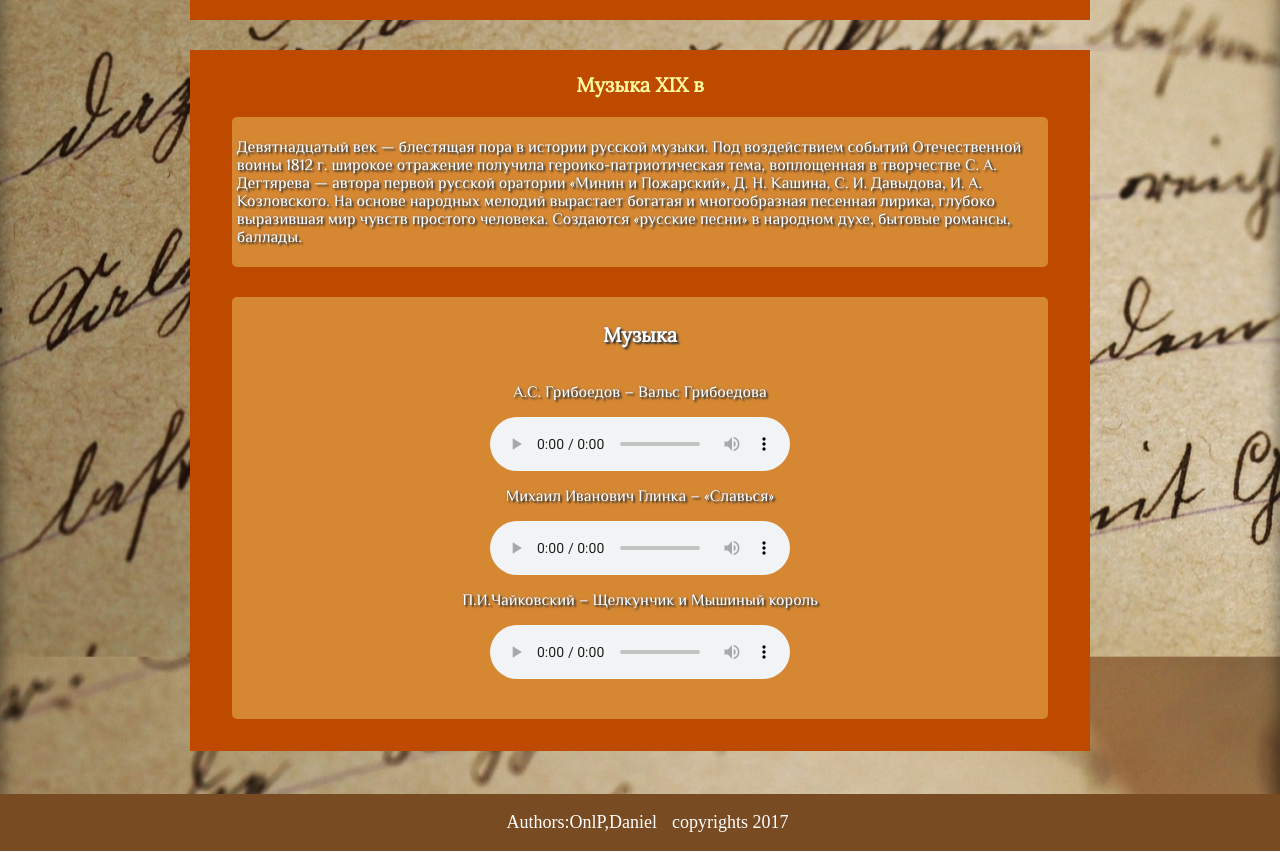
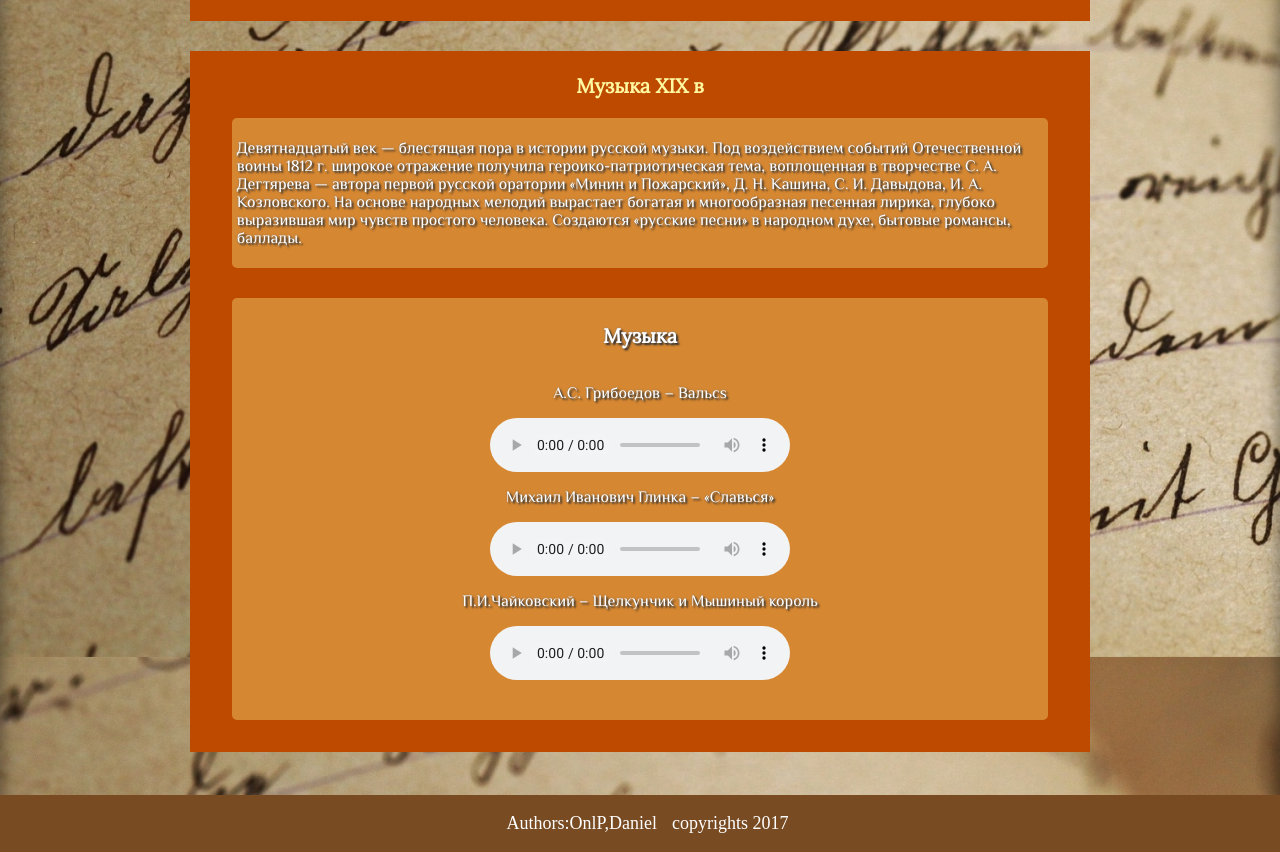
Before and after one commit to Onlyprogrammer/Onlyprogrammer.github.io, a plain HTML site: page index.html in a window 1280 px wide. Shown: the part 4998-5850 px from the top of the page. Drawn offline with Linux system fonts and the light colour scheme.

Commit message:
hahhahah

```diff
--- a/index.html
+++ b/index.html
@@ -210,7 +210,7 @@
     </main>
     <main id="music_for_listening">
       <h3>Музыка</h3>
-      <p>А.С. Грибоедов – Вальс Грибоедова</p>
+      <p>А.С. Грибоедов – Вальсs</p>
       <audio src="music/grib.mp3" type="audio/mpeg" controls></audio>
       <p>Михаил Иванович Глинка – «Славься»</p>
       <audio src="music/glin.mp3" type="audio/mpeg" controls></audio>
```
Also changed, not shown: img/chr1.jpg, img/chr2.jpg.
